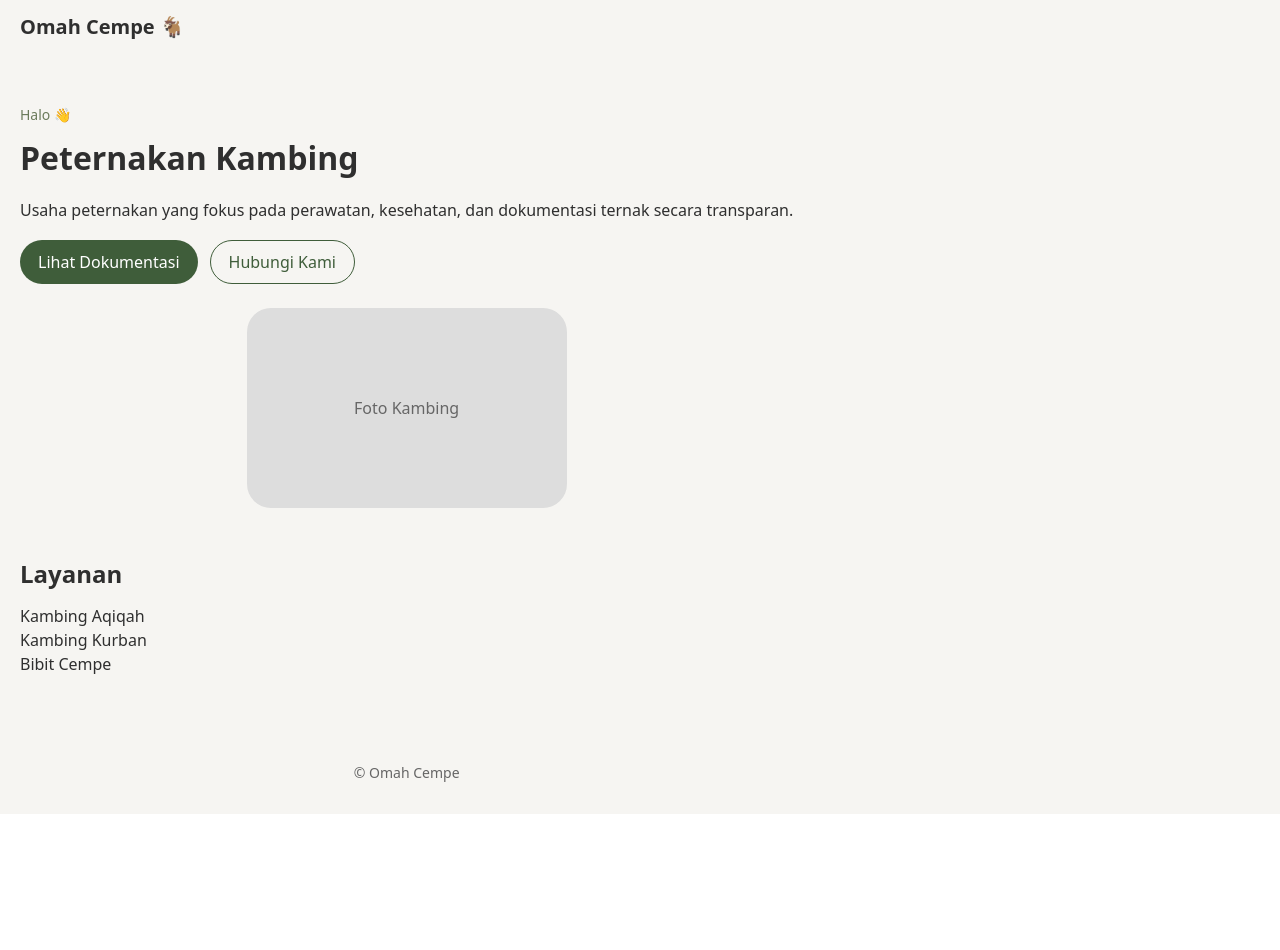
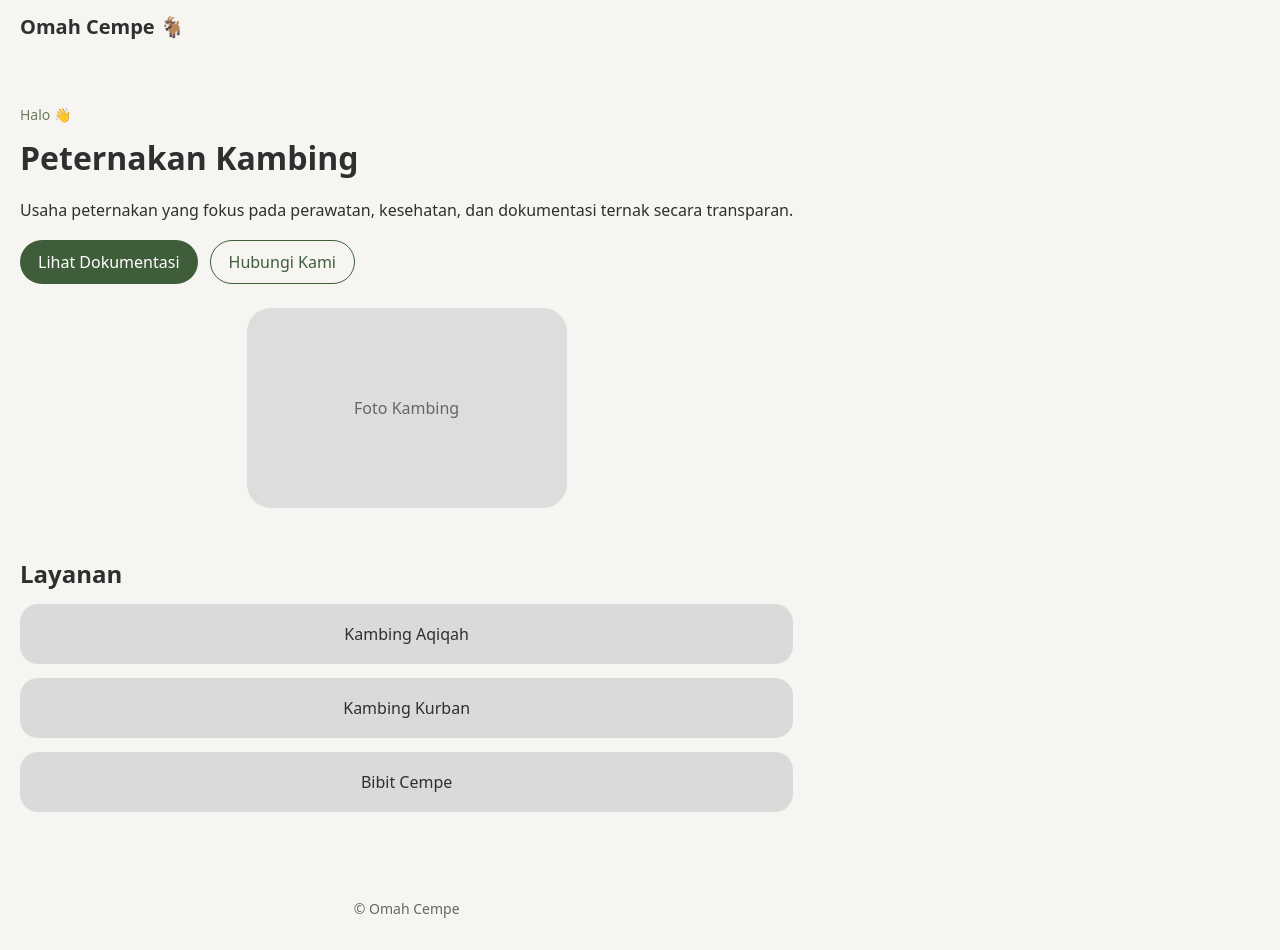
Before and after one commit to xgrstq/Omahcempev2, a React (Vite) app in the folder omah-cempe/: page / in a window 1280 px wide. Before the commit the page ends 814 px from the top, so only its background shows below. Built offline with nearby package versions, Linux system fonts and the light colour scheme.

Commit message:
feat: update services grid and enhance service card animations

```diff
--- a/omah-cempe/src/App.css
+++ b/omah-cempe/src/App.css
@@ -123,6 +123,7 @@ footer {
   }
 }
 
+
 .image-placeholder {
   position: relative;
   width: 100%;
@@ -143,10 +144,52 @@ footer {
 .services-grid {
   display: grid;
   grid-template-columns: repeat(auto-fit, minmax(160px, 1fr));
-  gap: 16px;
+  gap: 20px;
 }
 
-.services-card:hover {
-  transform: translate(-8px) scale(1.04);
-  box-shadow: 0 20px 40px rgba(0, 0, 0, 0.12);
+.service-card {
+  margin-bottom: 14px;
 }
+
+
+.service-card {
+  background: rgb(218, 218, 218);
+  padding: 18px;
+  border-radius: 18px;
+  text-align: center;
+  cursor: pointer;
+
+  opacity: 0;
+  transform: translateY(20px);
+  animation: fadeUp 0.6s ease forwards;
+
+  transition:
+    transform 0.25s ease,
+    box-shadow 0.25s ease;
+}
+
+@keyframes fadeUp {
+  to {
+    opacity: 1;
+    transform: translateY(0);
+  }
+}
+
+.service-card:nth-child(1) {
+  animation-delay: 0.1s;
+}
+.service-card:nth-child(2) {
+  animation-delay: 0.2s;
+}
+.service-card:nth-child(3) {
+  animation-delay: 0.3s;
+}
+
+.service-card:hover,
+.service-card:active {
+  transform: scale(1.05) translateY(-4px);
+  box-shadow: 0 12px 30px rgba(0, 0, 0, 0.15);
+}
+.service-card:active {
+  transform: scale(0.97);
+}
```
